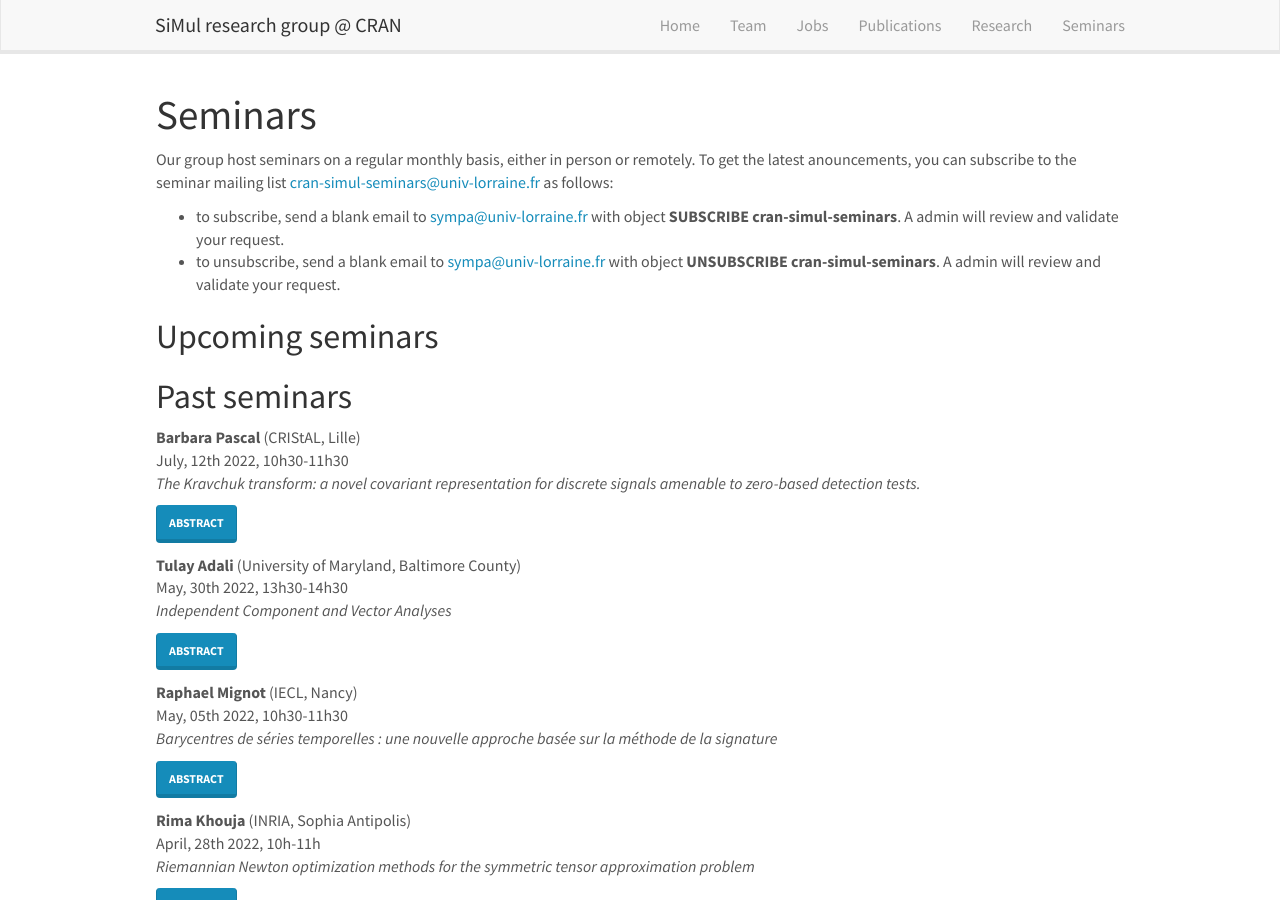
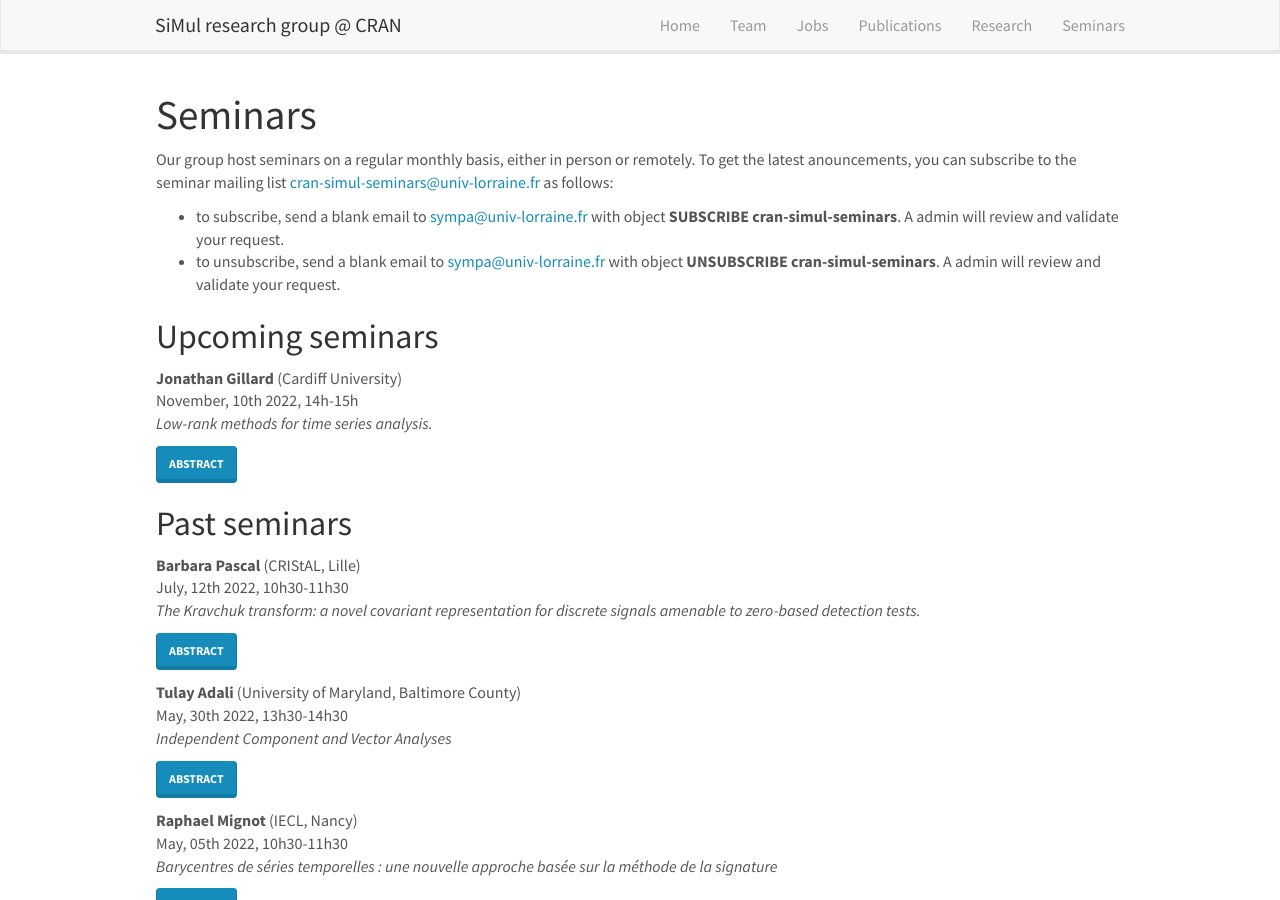
Before and after one commit to cran-simul/cran-simul.github.io_old, a Jekyll site: the page built from _pages/seminars.md, in a window 1280 px wide and 900 px high. Built offline with Jekyll 4.4.1, drawn with Linux system fonts in a browser that asks for light colours; nearby versions of some CDN libraries; part of the change alters nothing that is shown.

Commit message:
Update seminarlist.yml

```diff
--- a/_data/seminarlist.yml
+++ b/_data/seminarlist.yml
@@ -6,6 +6,13 @@
 #
 #   In this talk we will cover the automatic learning reasoning capabilities through large-scale training of deep neural networks from data, and we target different situations, like robotics and embodied computer vision (robot navigation to solve visual tasks) as well as vision and language reasoning (visual question answering). We explore this problem in a holistic way and study it from various angles of attack: what are the tasks which lead to emergence of reasoning? How can we evaluate agents and measure reasoning vs. bias exploitation? How can we x-ray neural models and visualize their internal behavior? What are the bottlenecks in learning reasoning? Can we structure neural networks with inductive bias to improve the emergence of reasoning, by including prior knowledge on geometry, physics, or semantics?"
 #   active: 1
+
+-  speaker: Jonathan Gillard
+   institution: Cardiff University
+   date:  November, 10th 2022, 14h-15h
+   title: "Low-rank methods for time series analysis."
+   abstract: "This talk will describe some classic and recent results on low-rank methods for problems of time series analysis. The first typical and fundamental step to enable low-rank methods in this setting is to embed a time series into a Hankel matrix; low-rank approximations of this matrix which maintain the Hankel structure have meaning for classical problems such as approximation, de-noising, and forecasting. This claim will be justified in the talk and is part of a broader field known as structured low-rank approximation (SLRA). We discuss some results in SLRA before describing recent work on the nuclear norm convex relaxation of the rank minimization of Hankel matrices for forecasting, which gives rise to interesting theory and much potential for application, and can be viewed as a particular problem of matrix completion."
+   active: 1
 
 -  speaker: Barbara Pascal
    institution: CRIStAL, Lille
```
